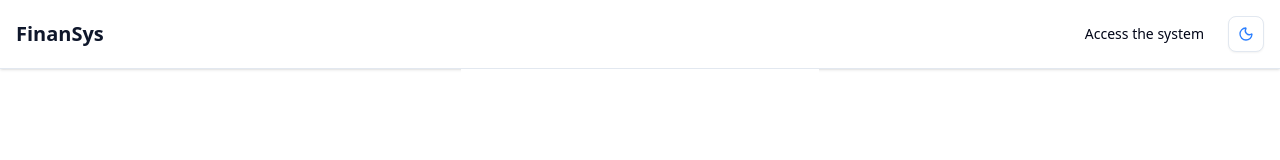
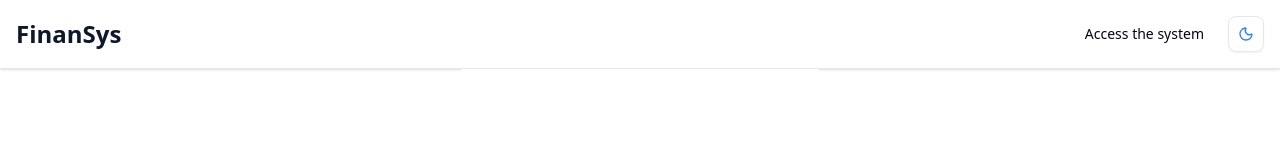
Before and after one commit to DavidSilva32/finansys-frontend, a Next.js app: page /register in a window 1280 px wide. Shown: the top 160 px of the page. Built offline with nearby package versions, Linux system fonts and the light colour scheme; no server answers.

Commit message:
Adjust in large screen

```diff
--- a/src/components/layout/dashboardHeader.tsx
+++ b/src/components/layout/dashboardHeader.tsx
@@ -18,7 +18,7 @@ export default function DashboardHeader() {
       <div className="flex justify-between items-center px-6 py-3 w-full">
          <h1
           onClick={() => router.push("/")}
-          className="text-xl font-bold text-primary cursor-pointer"
+          className="text-2xl font-semibold text-primary cursor-pointer"
         >
           FinanSys
         </h1>
--- a/src/components/layout/publicHeader.tsx
+++ b/src/components/layout/publicHeader.tsx
@@ -13,7 +13,7 @@ export default function PublicHeader() {
       <div className="max-w-7xl mx-auto flex items-center justify-between p-4">
         <h1
           onClick={() => router.push("/")}
-          className="text-xl font-bold text-primary cursor-pointer"
+          className="text-2xl font-semibold text-primary cursor-pointer"
         >
           FinanSys
         </h1>
```
